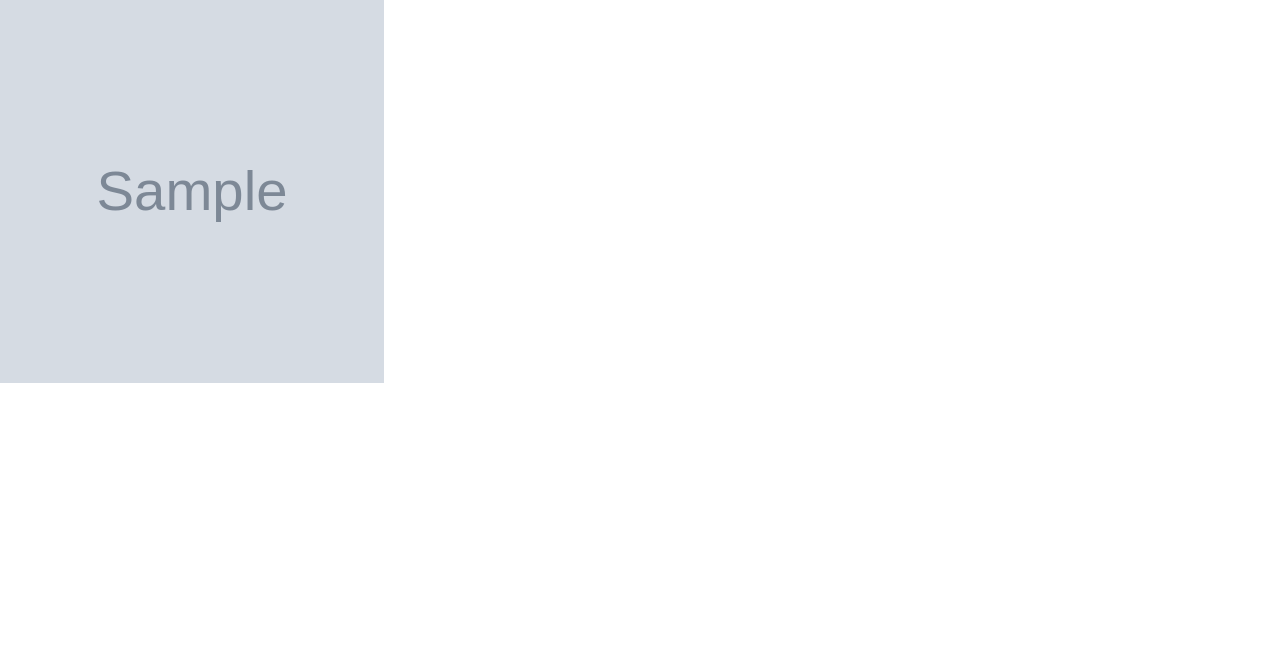
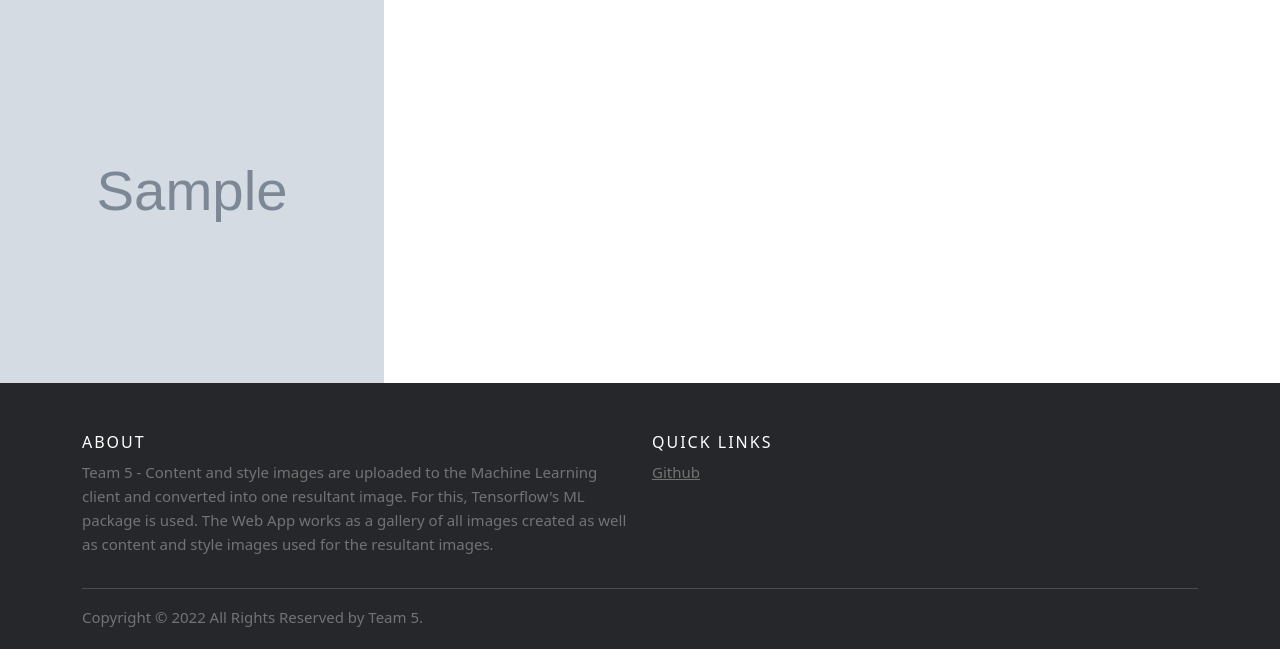
Before and after one commit to software-students-fall2022/final-project-project5-team5, a Flask app: template web-app/templates/index.html in a window 1280 px wide. Shown: the part 986-1635 px from the top of the page. Before the commit the page ends 1369 px from the top, so only its background shows below. Run offline with Flask 2, Linux system fonts and the light colour scheme; the template is opened without the code that fills it: most values are stand-ins (such as "Sample title", 1, 10 or a date in 2020); grey boxes marked "Sample" are stand-in pictures.

Commit message:
added footer to web app

```diff
--- a/web-app/templates/index.html
+++ b/web-app/templates/index.html
@@ -33,5 +33,38 @@
             </div>
             {% endfor %}
         </div>
+
+        <!--- FOOTER STARTS-->
+        <footer class="site-footer">
+            <div class="container">
+              <div class="row">
+                <div class="col-sm-12 col-md-6">
+                    <h6>About</h6>
+                    <p class="text-justify">Team 5 - Content and style images are uploaded to the Machine Learning client and
+                    converted into one resultant image. For this, Tensorflow's ML package is used. The Web App works as a gallery
+                    of all images created as well as content and style images used for the resultant images.
+                    </p>
+                </div>
+
+                <div class="col-xs-6 col-md-3">
+                  <h6>Quick Links</h6>
+                  <ul class="footer-links">
+                    <li><a href="http://scanfcode.com/about/">Github</a></li>
+                  </ul>
+                </div>
+              </div>
+              <hr>
+            </div>
+            <div class="container">
+              <div class="row">
+                <div class="col-md-8 col-sm-6 col-xs-12">
+                  <p class="copyright-text">Copyright &copy; 2022 All Rights Reserved by
+               Team 5.
+                  </p>
+                </div>
+              </div>
+            </div>
+        </footer>
+        <!--- FOOTER ENDS-->
     </body>
 </html>
```
